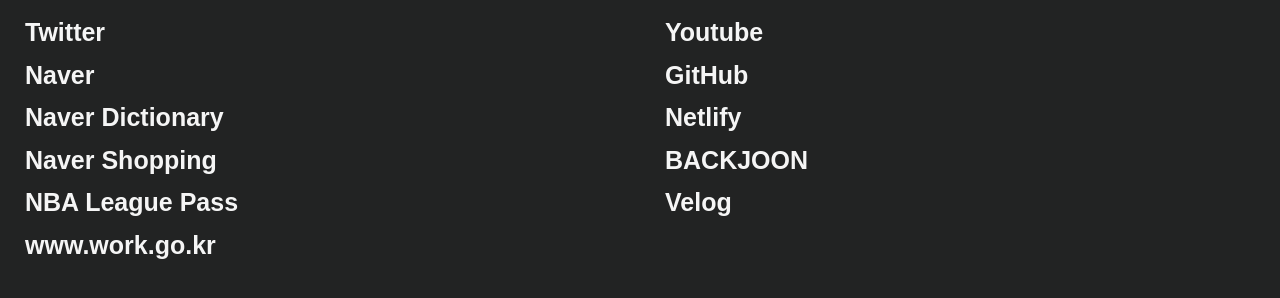
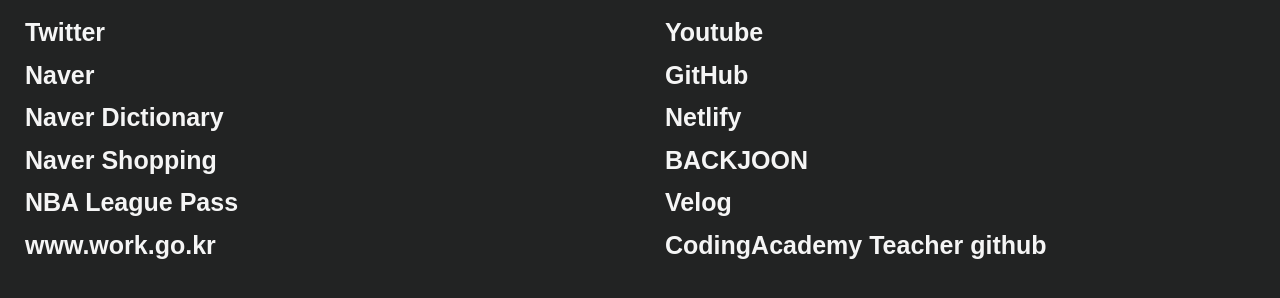
Before and after one commit to dpcalfola/Fola-web-room, a plain HTML site: page assets/page_links_index.html in a window 1280 px wide. Shown: the part 248-546 px from the top of the page. Drawn offline with Linux system fonts and the light colour scheme.

Commit message:
ver.1.2.521
Update : Add "CodingAcademy Teacher github" link

```diff
--- a/assets/page_links_index.html
+++ b/assets/page_links_index.html
@@ -91,6 +91,14 @@
                     Velog
                   </a>
                 </li>
+                <li>
+                  <a
+                    href="https://github.com/NamSangKyu/2111JAVA_Sample"
+                    target="_blank"
+                  >
+                    CodingAcademy Teacher github
+                  </a>
+                </li>
               </ul>
             </div>
           </div>
```
